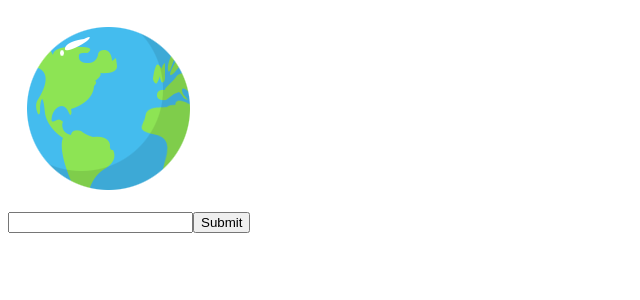
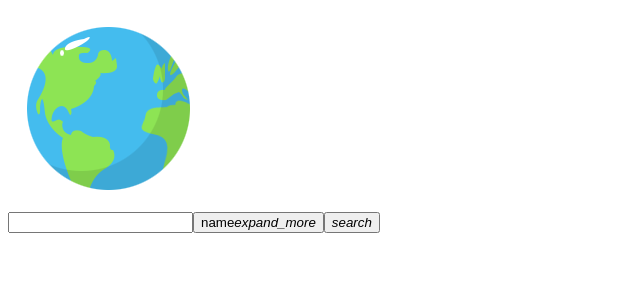
Before and after one commit to VarReach/CountriesSearch, a React (Vite) app in the folder react-client/: page / in a window 1280 px wide. Shown: the top 300 px of the page, without its empty margins (0-640 px from the left). Built offline with nearby package versions, Linux system fonts and the light colour scheme.

Commit message:
feat(SearchBar): input/button placeholders and setup

```diff
--- a/react-client/src/Components/MainPage.tsx
+++ b/react-client/src/Components/MainPage.tsx
@@ -1,5 +1,5 @@
 import React, { FC } from "react";
-import SearchBar from "./SearchBar";
+import SearchBar from "./SearchBar/SearchBar";
 import globe from "../Assets/globe.png";
 
 export const MainPage: FC = () => {
--- a/react-client/src/Components/SearchBar.tsx
+++ b/react-client/src/Components/SearchBar/SearchBar.tsx
@@ -1,5 +1,7 @@
 import React, { FC, useState } from "react";
-import { SearchType } from "../Services/CountriesService";
+import { SearchType } from "../../Services/CountriesService";
+// Components
+import SearchTypeDropdown from "./SearchTypeDropdown";
 
 interface SearchBarProps {
   page: "main" | "results";
@@ -28,12 +30,18 @@ export const SearchBar: FC<SearchBarProps> = (props) => {
         autoCorrect="off"
         onChange={updateSearchValue}
       />
-      <input
+      <button type="button">
+        <span>{searchType}</span>
+        <i className="material-icons">expand_more</i>
+      </button>
+      {/* <SearchTypeDropdown /> */}
+      <button
         id={`search_form_button__${page}`}
         className={`search_button__${page}`}
-        type="submit"
-        tabIndex={2}
-      />
+        tabIndex={3}
+      >
+        <i className="material-icons">search</i>
+      </button>
     </form>
   );
 }
--- /dev/null
+++ b/react-client/src/Components/SearchBar/SearchTypeDropdown.tsx
@@ -0,0 +1,10 @@
+import React, { FC, useState } from "react";
+import { SearchType } from "../../Services/CountriesService";
+
+export const SearchTypeDropdown: FC = () => {
+  return (
+    <div id="placeholder-type-dropdown"></div>
+  );
+}
+
+export default SearchTypeDropdown;
```
